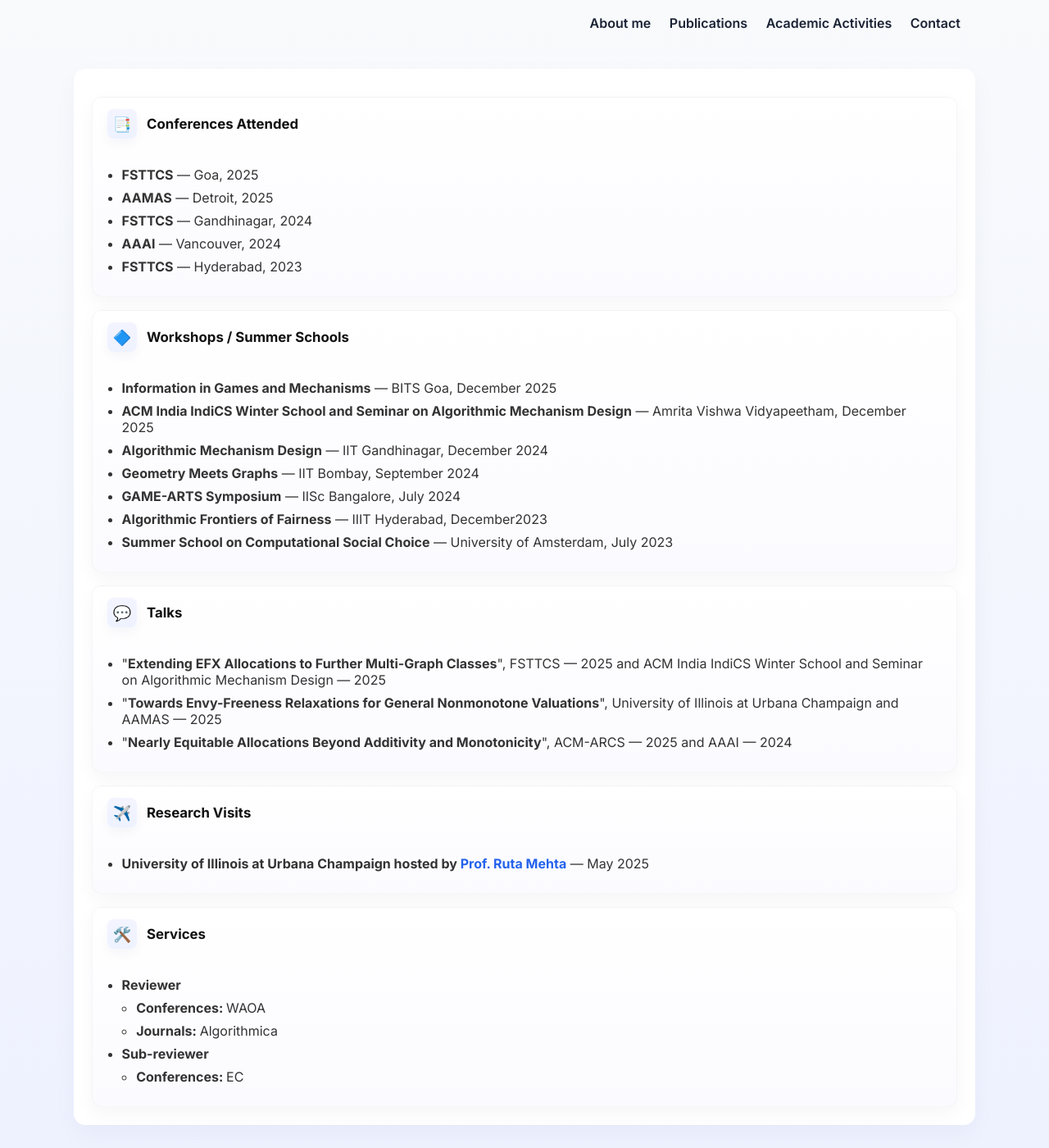
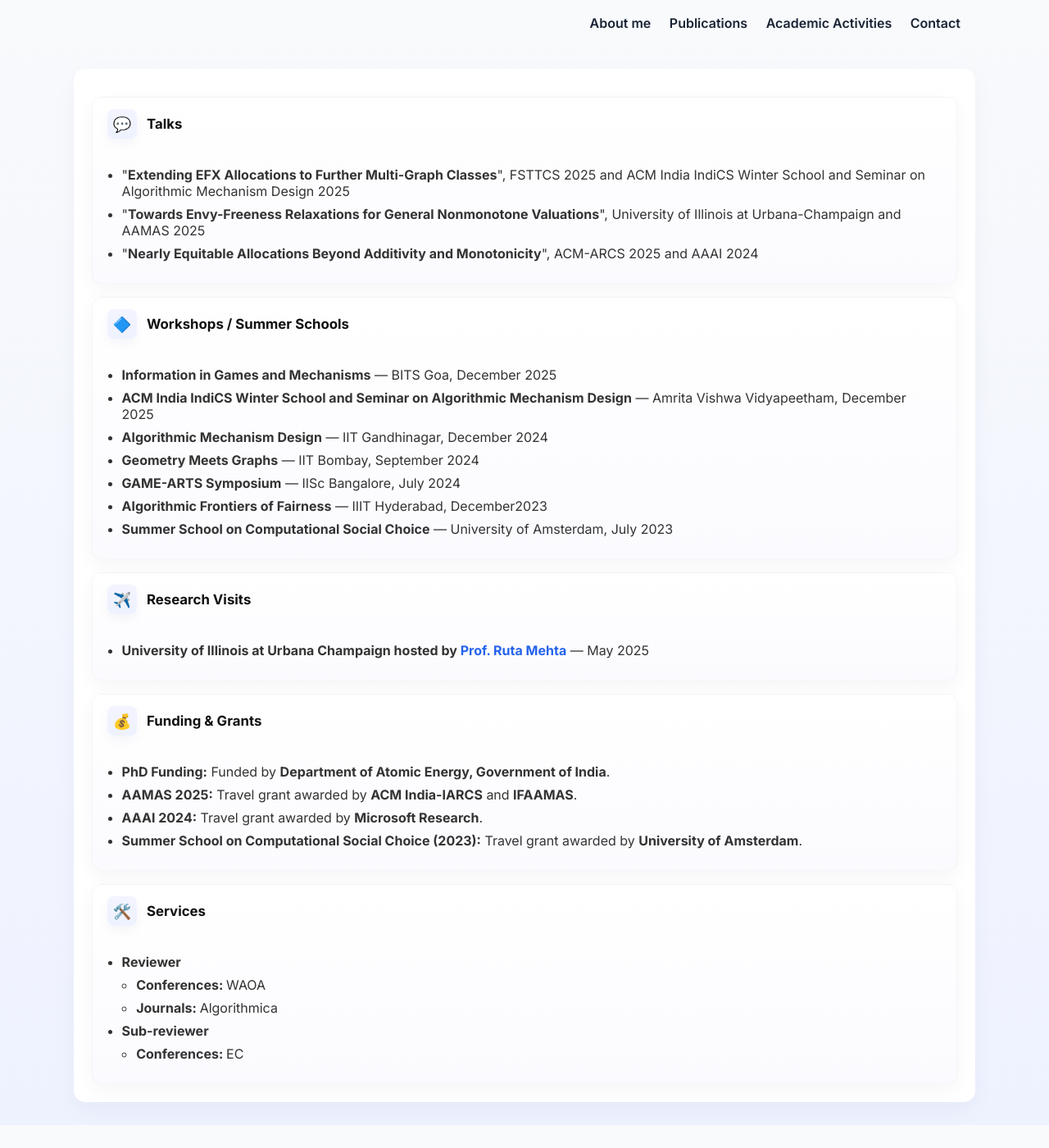
Before and after one commit to ypandit08/ypandit08.github.io, a Jekyll site: the page built from academic-activities.md, in a window 1280 px wide. Shown: the whole page at 82% size. Built offline with Jekyll 4.4.1, drawn with Linux system fonts in a browser that asks for light colours; after the commit the page ends 1372 px from its top, so only the background shows below that.

Commit message:
Update academic-activities.md

```diff
--- a/academic-activities.md
+++ b/academic-activities.md
@@ -9,21 +9,21 @@ permalink: /academic-activities/
 
   <div class="academic-activities-list">
 
-    <details class="acad-card" open>
+  <details class="acad-card" open>
       <summary>
-        <span class="acad-icon">📑</span>
-        <span class="acad-title">Conferences Attended</span>
+        <span class="acad-icon">💬</span>
+        <span class="acad-title">Talks</span>
       </summary>
       <div class="acad-body">
         <ul>
-		  <li><strong>FSTTCS</strong> — Goa, 2025</li>
-          <li><strong>AAMAS</strong> — Detroit, 2025</li>
-          <li><strong>FSTTCS</strong> — Gandhinagar, 2024</li>
-		  <li><strong>AAAI</strong> — Vancouver, 2024</li>
-          <li><strong>FSTTCS</strong> — Hyderabad, 2023</li>
+		  <li>"<strong>Extending EFX Allocations to Further Multi-Graph Classes</strong>", FSTTCS 2025 and ACM India IndiCS Winter School and Seminar on Algorithmic Mechanism Design 2025</li>
+          <li>"<strong>Towards Envy-Freeness Relaxations for General Nonmonotone Valuations</strong>", University of Illinois at Urbana-Champaign and AAMAS 2025</li>
+		  <li>"<strong>Nearly Equitable Allocations Beyond Additivity and Monotonicity</strong>", ACM-ARCS 2025 and AAAI 2024</li>
         </ul>
       </div>
     </details>
+
+
 
     <details class="acad-card" open>
       <summary>
@@ -43,19 +43,7 @@ permalink: /academic-activities/
       </div>
     </details>
 
-    <details class="acad-card" open>
-      <summary>
-        <span class="acad-icon">💬</span>
-        <span class="acad-title">Talks</span>
-      </summary>
-      <div class="acad-body">
-        <ul>
-		  <li>"<strong>Extending EFX Allocations to Further Multi-Graph Classes</strong>", FSTTCS — 2025 and ACM India IndiCS Winter School and Seminar on Algorithmic Mechanism Design — 2025</li>
-          <li>"<strong>Towards Envy-Freeness Relaxations for General Nonmonotone Valuations</strong>", University of Illinois at Urbana Champaign and AAMAS — 2025</li>
-		  <li>"<strong>Nearly Equitable Allocations Beyond Additivity and Monotonicity</strong>", ACM-ARCS — 2025 and AAAI — 2024</li>
-        </ul>
-      </div>
-    </details>
+
 
     <details class="acad-card" open>
       <summary>
@@ -68,6 +56,42 @@ permalink: /academic-activities/
         </ul>
       </div>
     </details>
+
+
+<details class="acad-card" open>
+  <summary>
+    <span class="acad-icon">💰</span>
+    <span class="acad-title">Funding & Grants</span>
+  </summary>
+  <div class="acad-body">
+
+    <ul class="acad-list">
+
+      <li>
+        <strong>PhD Funding:</strong>
+        Funded by <b>Department of Atomic Energy, Government of India</b>.
+      </li>
+
+      <li>
+        <strong>AAMAS 2025:</strong>
+        Travel grant awarded by <b>ACM India-IARCS</b> and <b>IFAAMAS</b>.
+      </li>
+
+      <li>
+        <strong>AAAI 2024:</strong>
+        Travel grant awarded by <b>Microsoft Research</b>.
+      </li>
+
+      <li>
+        <strong>Summer School on Computational Social Choice (2023):</strong>
+        Travel grant awarded by <b>University of Amsterdam</b>.
+      </li>
+
+    </ul>
+
+  </div>
+</details>
+
 
 	    <details class="acad-card" open>
       <summary>
```
